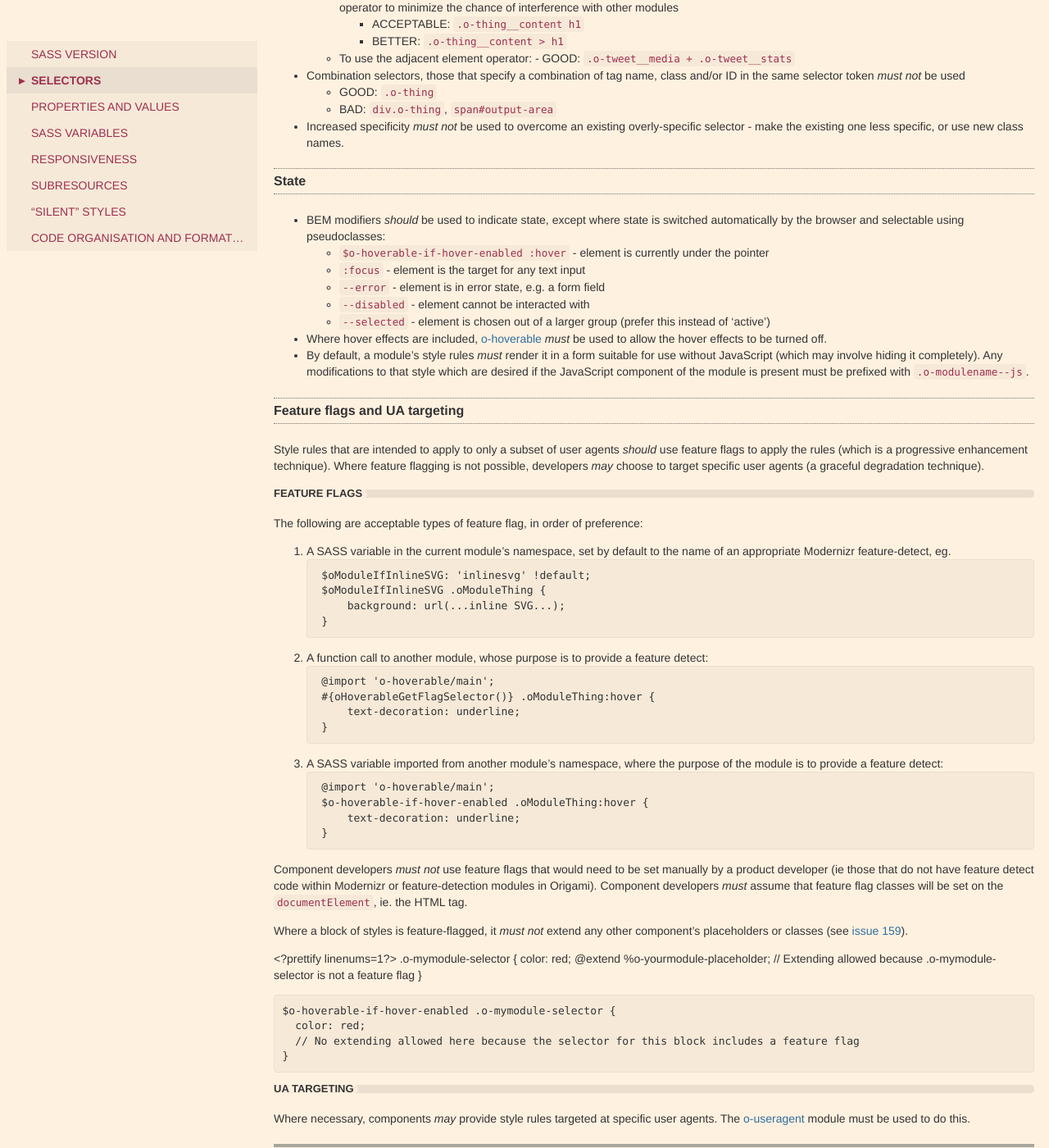
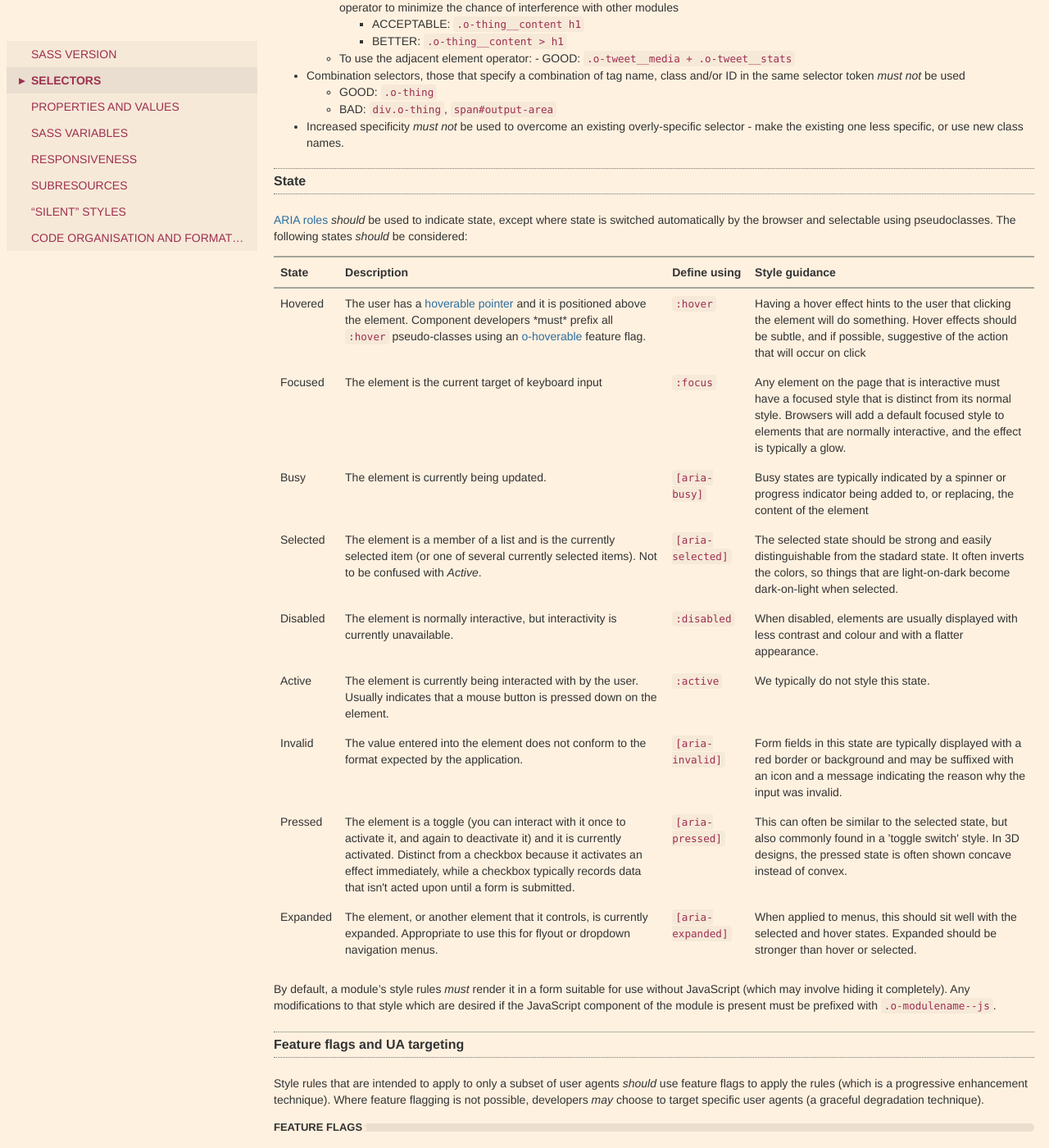
Before and after one commit to Financial-Times/ft-origami, a Jekyll site: the page built from docs/syntax/scss.md, in a window 1280 px wide and 1400 px high, scrolled down 1166 px. Shown: the whole window at 82% size. Built offline with Jekyll 4.4.1, drawn with Linux system fonts in a browser that asks for light colours; some web fonts are replaced.

Commit message:
Add table of states, closes #187

```diff
--- a/docs/syntax/scss.md
+++ b/docs/syntax/scss.md
@@ -56,14 +56,67 @@ SASS does not have proper encapsulation or scope, so strict adherence to namespa
 
 ### State
 
-* BEM modifiers *should* be used to indicate state, except where state is switched automatically by the browser and selectable using pseudoclasses:
-	- `$o-hoverable-if-hover-enabled :hover` - element is currently under the pointer
-	- `:focus` - element is the target for any text input
-	- `--error` - element is in error state, e.g. a form field
-	- `--disabled` - element cannot be interacted with
-	- `--selected` - element is chosen out of a larger group (prefer this instead of 'active')
-* Where hover effects are included, [o-hoverable](https://github.com/Financial-Times/o-hoverable) *must* be used to allow the hover effects to be turned off.
-* By default, a module's style rules *must* render it in a form suitable for use without JavaScript (which may involve hiding it completely). Any modifications to that style which are desired if the JavaScript component of the module is present must be prefixed with `.o-modulename--js`.
+[ARIA roles](http://www.w3.org/TR/wai-aria/states_and_properties) *should* be used to indicate state, except where state is switched automatically by the browser and selectable using pseudoclasses.  The following states *should* be considered:
+
+<table class='o-techdocs-table'>
+    <tr><th>State</th><th>Description</th><th>Define using</th><th>Style guidance</th></tr>
+    <tr>
+        <td>Hovered</td>
+        <td>The user has a <a href='#note-hoverable'>hoverable pointer</a> and it is positioned above the element.  Component developers *must* prefix all <code>:hover</code> pseudo-classes using an <a href='https://github.com/Financial-Times/o-hoverable'>o-hoverable</a> feature flag.</td>
+        <td><code>:hover</code></td>
+        <td>Having a hover effect hints to the user that clicking the element will do something.  Hover effects should be subtle, and if possible, suggestive of the action that will occur on click</td>
+    </tr>
+    <tr>
+        <td>Focused</td>
+        <td>The element is the current target of keyboard input</td>
+        <td><code>:focus</code></td>
+        <td>Any element on the page that is interactive must have a focused style that is distinct from its normal style.  Browsers will  add a default focused style to elements that are normally interactive, and the effect is typically a glow.</td>
+    </tr>
+    <tr>
+        <td>Busy</td>
+        <td>The element is currently being updated.</td>
+        <td><code>[aria-busy]</code></td>
+        <td>Busy states are typically indicated by a spinner or progress indicator being added to, or replacing, the content of the element</td>
+    </tr>
+    <tr>
+        <td>Selected</td>
+        <td>The element is a member of a list and is the currently selected item (or one of several currently selected items).  Not to be confused with <em>Active</em>.</td>
+        <td><code>[aria-selected]</code></td>
+        <td>The selected state should be strong and easily distinguishable from the stadard state.  It often inverts the colors, so things that are light-on-dark become dark-on-light when selected.</td>
+    </tr>
+    <tr>
+        <td>Disabled</td>
+        <td>The element is normally interactive, but interactivity is currently unavailable.</td>
+        <td><code>:disabled</code></td>
+        <td>When disabled, elements are usually displayed with less contrast and colour and with a flatter appearance.</td>
+    </tr>
+    <tr>
+        <td>Active</td>
+        <td>The element is currently being interacted with by the user.   Usually indicates that a mouse button is pressed down on the element.</td>
+        <td><code>:active</code></td>
+        <td>We typically do not style this state.</td>
+    </tr>
+    <tr>
+        <td>Invalid</td>
+        <td>The value entered into the element does not conform to the format expected by the application.</td>
+        <td><code>[aria-invalid]</code></td>
+        <td>Form fields in this state are typically displayed with a red border or background and may be suffixed with an icon and a message indicating the reason why the input was invalid.</td>
+    </tr>
+    <tr>
+        <td>Pressed</td>
+        <td>The element is a toggle (you can interact with it once to activate it, and again to deactivate it) and it is currently activated. Distinct from a checkbox because it activates an effect immediately, while a checkbox typically records data that isn't acted upon until a form is submitted.</td>
+        <td><code>[aria-pressed]</code></td>
+        <td>This can often be similar to the selected state, but also commonly found in a 'toggle switch' style.  In 3D designs, the pressed state is often shown concave instead of convex.</td>
+    </tr>
+    <tr>
+        <td>Expanded</td>
+        <td>The element, or another element that it controls, is currently expanded.  Appropriate to use this for flyout or dropdown navigation menus.</td>
+        <td><code>[aria-expanded]</code></td>
+        <td>When applied to menus, this should sit well with the selected and hover states.  Expanded should be stronger than hover or selected.</td>
+    </tr>
+</table>
+
+By default, a module's style rules *must* render it in a form suitable for use without JavaScript (which may involve hiding it completely). Any modifications to that style which are desired if the JavaScript component of the module is present must be prefixed with `.o-modulename--js`.
 
 
 ### Feature flags and UA targeting
```
